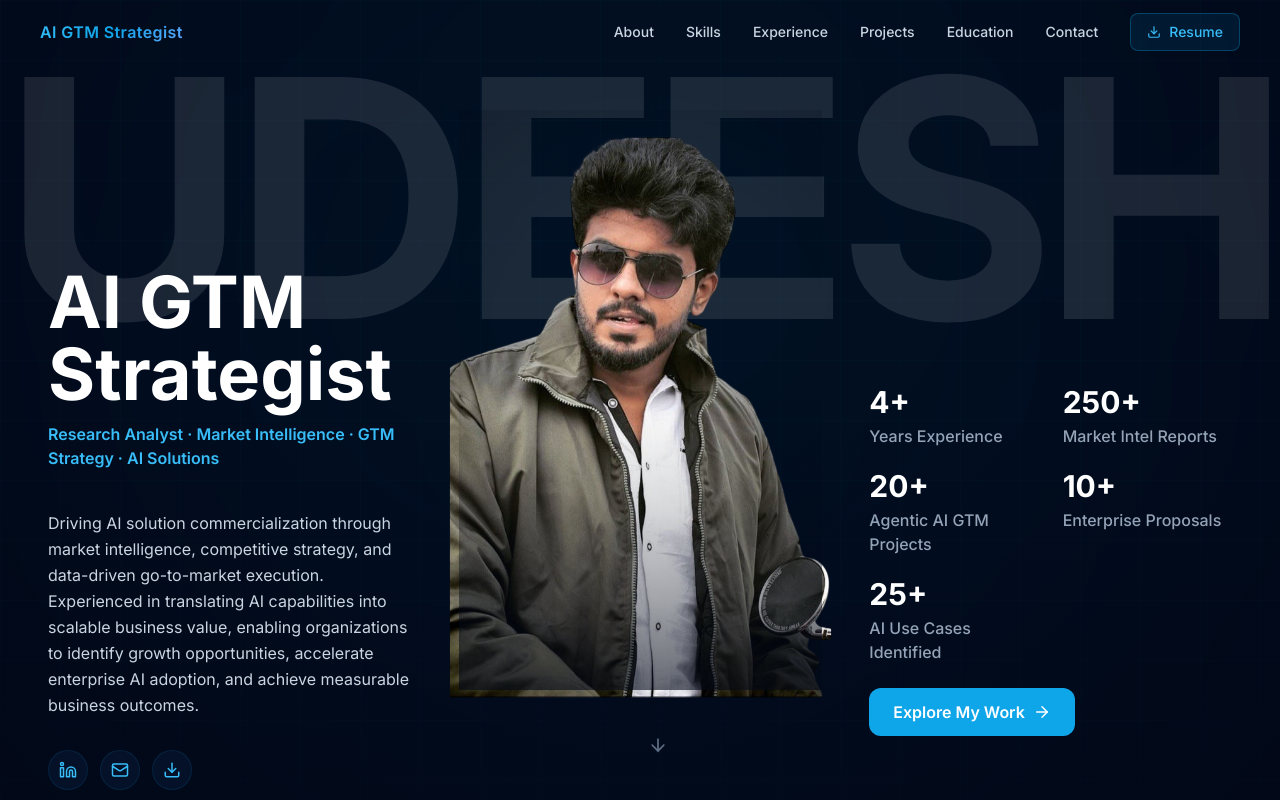
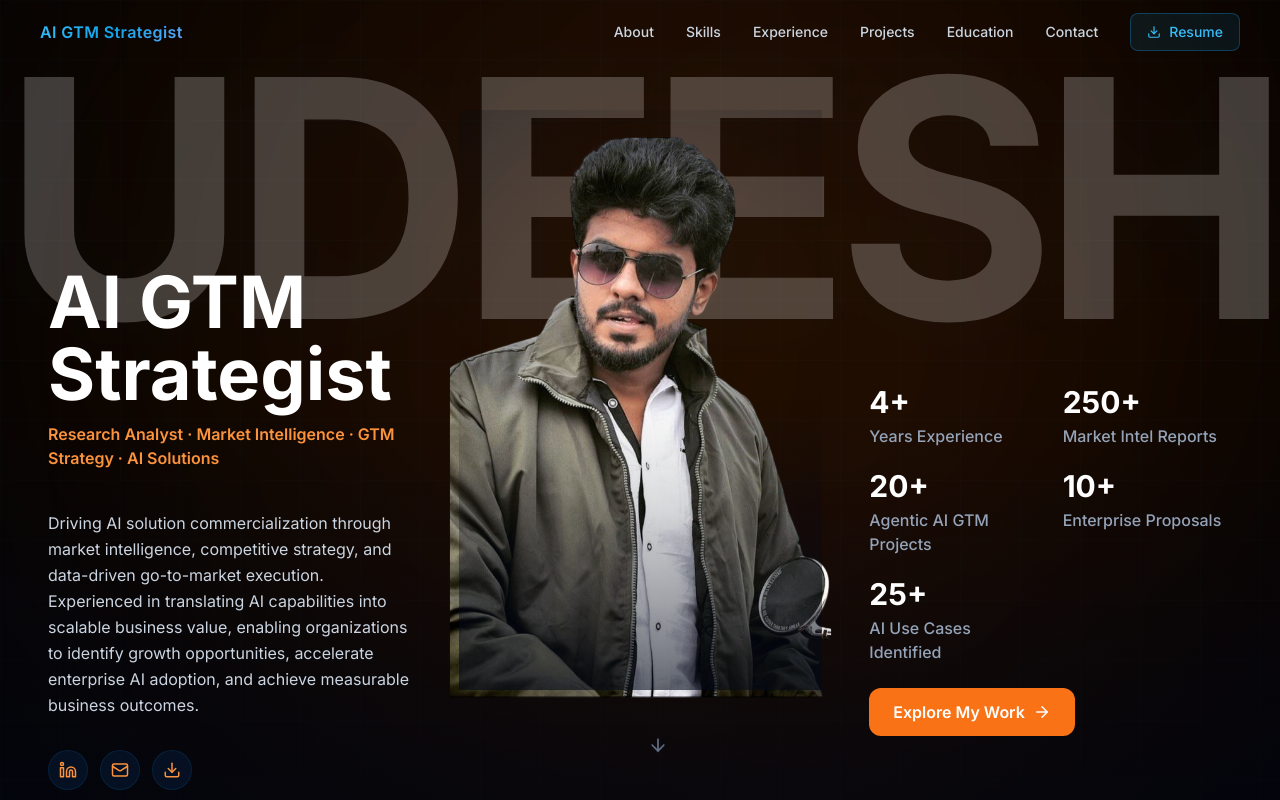
Before and after one commit to udeeshr98/udeesh-portfolio, a React (Vite) app in the folder project/: page / in a window 1280 px wide. Shown: the top 800 px of the page. Built offline with nearby package versions, Linux system fonts and the light colour scheme.

Commit message:
Updated Hero section

```diff
--- a/project/src/components/Hero.tsx
+++ b/project/src/components/Hero.tsx
@@ -31,7 +31,7 @@ export default function Hero() {
     <section
       ref={containerRef}
       id="hero"
-      className="relative min-h-screen overflow-hidden bg-navy-950 pt-32 lg:pt-0"
+      className="relative min-h-screen overflow-hidden bg-black pt-32 lg:pt-0"
     >
       <div
         className="absolute inset-0 bg-grid-pattern bg-grid opacity-50"
@@ -39,8 +39,8 @@ export default function Hero() {
       />
 
       <div className="absolute inset-0 pointer-events-none">
-        <div className="absolute top-1/3 left-1/2 -translate-x-1/2 -translate-y-1/2 w-[1200px] h-[1200px] rounded-full bg-sky-500/5 blur-[200px]" />
-        <div className="absolute bottom-0 right-0 w-[900px] h-[900px] rounded-full bg-blue-600/3 blur-[180px]" />
+        <div className="absolute top-1/3 left-1/2 -translate-x-1/2 -translate-y-1/2 w-[1200px] h-[1200px] rounded-full bg-orange-500/10 blur-[220px]" />
+        <div className="absolute bottom-0 right-0 w-[900px] h-[900px] rounded-full bg-orange-600/5 blur-[180px]" />
       </div>
 
       <div className="absolute inset-0 bg-gradient-to-b from-transparent via-transparent to-navy-950/50 pointer-events-none" />
@@ -49,7 +49,7 @@ export default function Hero() {
         <div
           className="text-[18vw] md:text-[24vw] lg:text-[26vw] font-black text-white leading-none whitespace-nowrap select-none"
           style={{
-            opacity: 0.1,
+            opacity: 0.22,
             letterSpacing: '-0.04em',
             textShadow: '0 0 80px rgba(56, 189, 248, 0.12)',
             transform: `scale(${1 + mousePos.x * 0.02})`,
@@ -68,7 +68,7 @@ export default function Hero() {
                 <h1 className="text-5xl md:text-6xl lg:text-7xl font-black text-white leading-none mb-3">
                   AI GTM Strategist
                 </h1>
-                <p className="text-sky-400 text-sm md:text-base font-semibold mb-4">
+                <p className="text-orange-400 text-sm md:text-base font-semibold mb-4">
                   Research Analyst · Market Intelligence · GTM Strategy · AI Solutions
                 </p>
               </div>
@@ -90,21 +90,21 @@ export default function Hero() {
               >
                 <a
                   href="#"
-                  className="w-10 h-10 rounded-full glass border border-sky-500/20 flex items-center justify-center text-sky-400 hover:bg-sky-500/10 hover:border-sky-400/40 transition-all duration-200 hover:scale-110"
+                  className="w-10 h-10 rounded-full glass border border-orange-500/20 flex items-center justify-center text-orange-400 hover:bg-orange-500/10 hover:border-orange-400/40 transition-all duration-200 hover:scale-110"
                   aria-label="LinkedIn"
                 >
                   <Linkedin size={18} />
                 </a>
                 <a
                   href="#"
-                  className="w-10 h-10 rounded-full glass border border-sky-500/20 flex items-center justify-center text-sky-400 hover:bg-sky-500/10 hover:border-sky-400/40 transition-all duration-200 hover:scale-110"
+                  className="w-10 h-10 rounded-full glass border border-orange-500/20 flex items-center justify-center text-orange-400 hover:bg-orange-500/10 hover:border-orange-400/40 transition-all duration-200 hover:scale-110"
                   aria-label="Email"
                 >
                   <Mail size={18} />
                 </a>
                 <a
                   href="#"
-                  className="w-10 h-10 rounded-full glass border border-sky-500/20 flex items-center justify-center text-sky-400 hover:bg-sky-500/10 hover:border-sky-400/40 transition-all duration-200 hover:scale-110"
+                  className="w-10 h-10 rounded-full glass border border-orange-500/20 flex items-center justify-center text-orange-400 hover:bg-orange-500/10 hover:border-orange-400/40 transition-all duration-200 hover:scale-110"
                   aria-label="Resume"
                 >
                   <Download size={18} />
@@ -151,7 +151,7 @@ export default function Hero() {
 
               <a
                 href="#about"
-                className="inline-flex items-center gap-2 px-6 py-3 rounded-xl bg-sky-500 hover:bg-sky-400 text-white font-semibold transition-all duration-200 hover:shadow-xl hover:shadow-sky-500/40 hover:-translate-y-1 w-fit"
+                className="inline-flex items-center gap-2 px-6 py-3 rounded-xl bg-orange-500 hover:bg-orange-400 text-white font-semibold transition-all duration-200 hover:shadow-xl hover:shadow-orange-500/40 hover:-translate-y-1 w-fit"
                 style={{ animation: 'fadeUp 0.8s ease-out 0.5s both' }}
               >
                 Explore My Work
@@ -168,7 +168,7 @@ export default function Hero() {
       >
         <button
           onClick={() => document.querySelector('#about')?.scrollIntoView({ behavior: 'smooth' })}
-          className="text-slate-500 hover:text-sky-400 transition-colors p-2"
+          className="text-slate-500 hover:text-orange-400 transition-colors p-2"
           aria-label="Scroll down"
         >
           <ArrowDown size={20} className="animate-bounce" />
```
